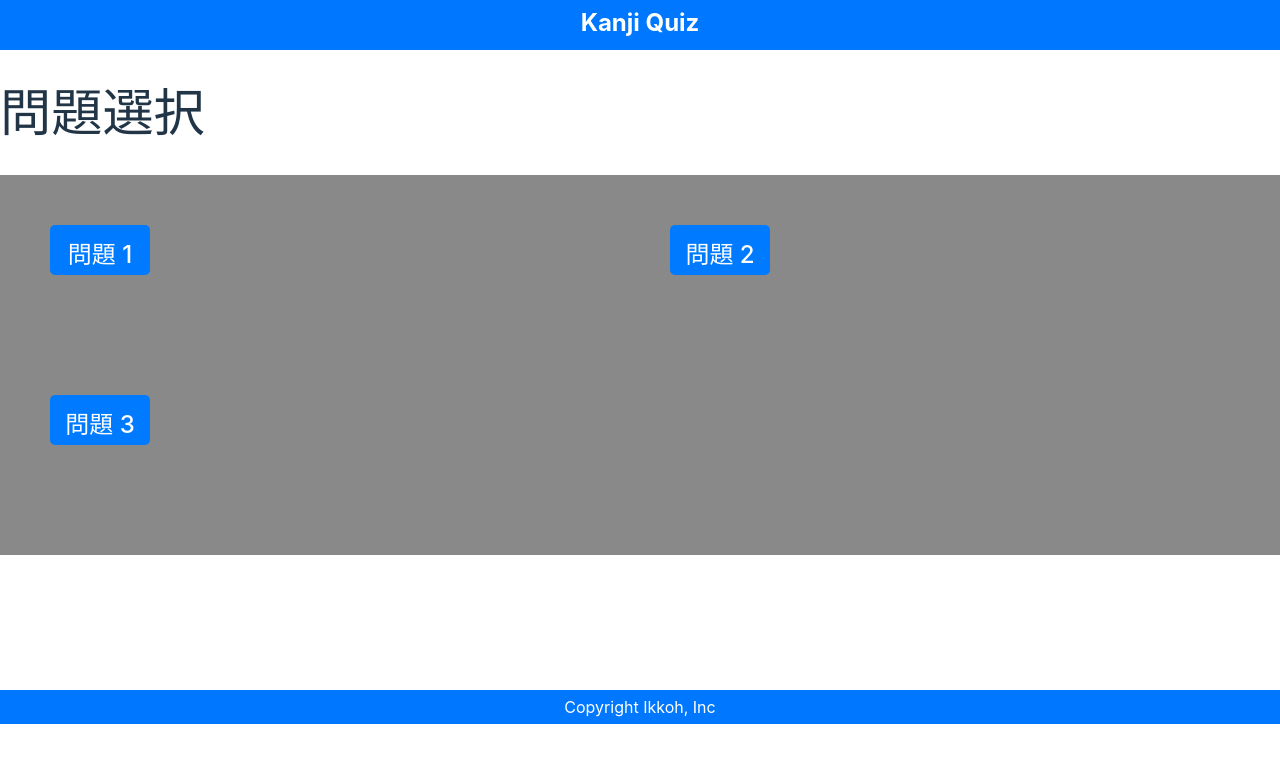
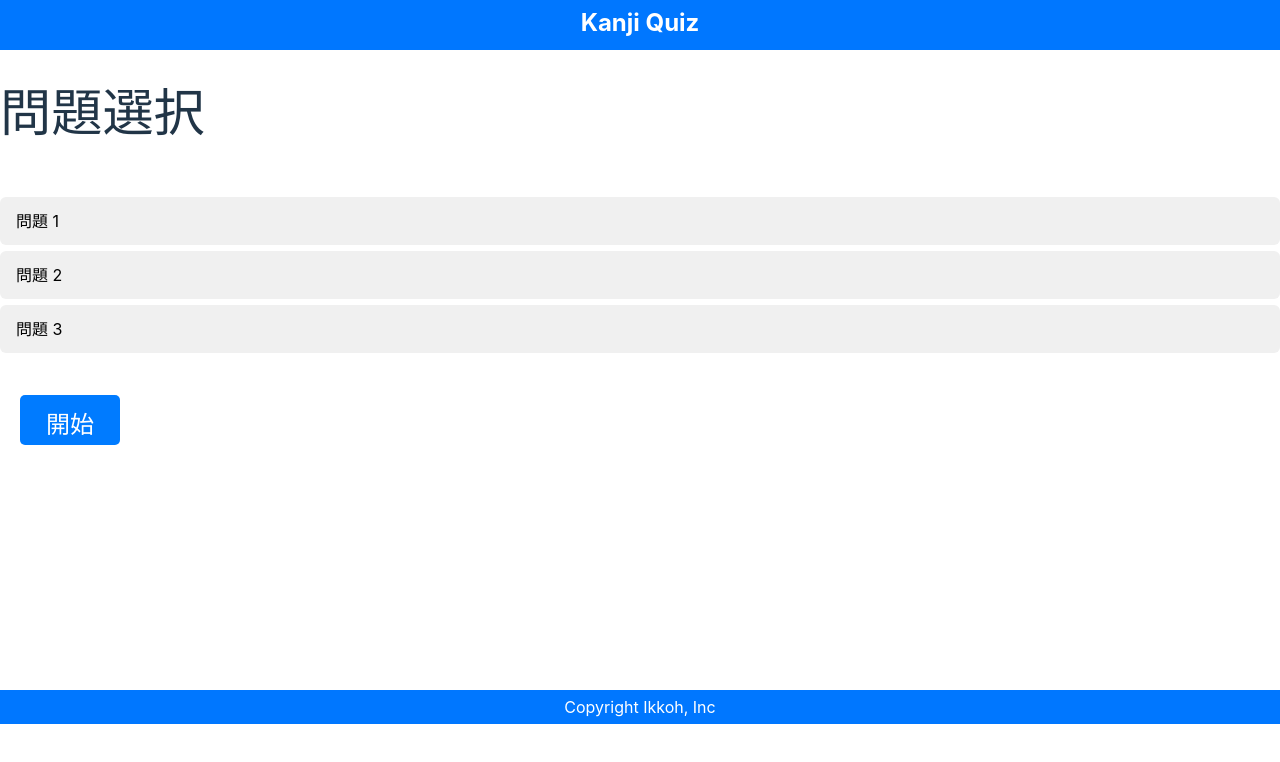
Before and after one commit to woodygaragelab/ikkohquiz, a React (Vite) app: page / in a window 1280 px wide. Shown: the top 762 px of the page. Built offline with nearby package versions, Linux system fonts and the light colour scheme.

Commit message:
グループ選択をリスト化

```diff
--- a/src/components/GroupSelect.jsx
+++ b/src/components/GroupSelect.jsx
@@ -1,14 +1,36 @@
+import { useState } from 'react';
+
 const GroupSelect = ({ onGroupSelect }) => {
+  const [selected, setSelected] = useState(null);
+
   return (
     <div className="main">
       <h1>問題選択</h1>
-      <div className="answer">
+      <ul style={{ listStyle: 'none', padding: 0 }}>
         {[1, 2, 3].map(group => (
-          <button key={group} className="button" onClick={() => onGroupSelect(group)}>
+          <li
+            key={group}
+            onClick={() => setSelected(group)}
+            style={{
+              padding: '12px 16px',
+              margin: '6px 0',
+              cursor: 'pointer',
+              borderRadius: '6px',
+              background: selected === group ? '#0044CC' : '#f0f0f0',
+              color: selected === group ? '#fff' : '#000',
+            }}
+          >
             問題 {group}
-          </button>
+          </li>
         ))}
-      </div>
+      </ul>
+      <button
+        className="button"
+        onClick={() => onGroupSelect(selected)}
+        disabled={selected === null}
+      >
+        開始
+      </button>
     </div>
   );
 };
```
